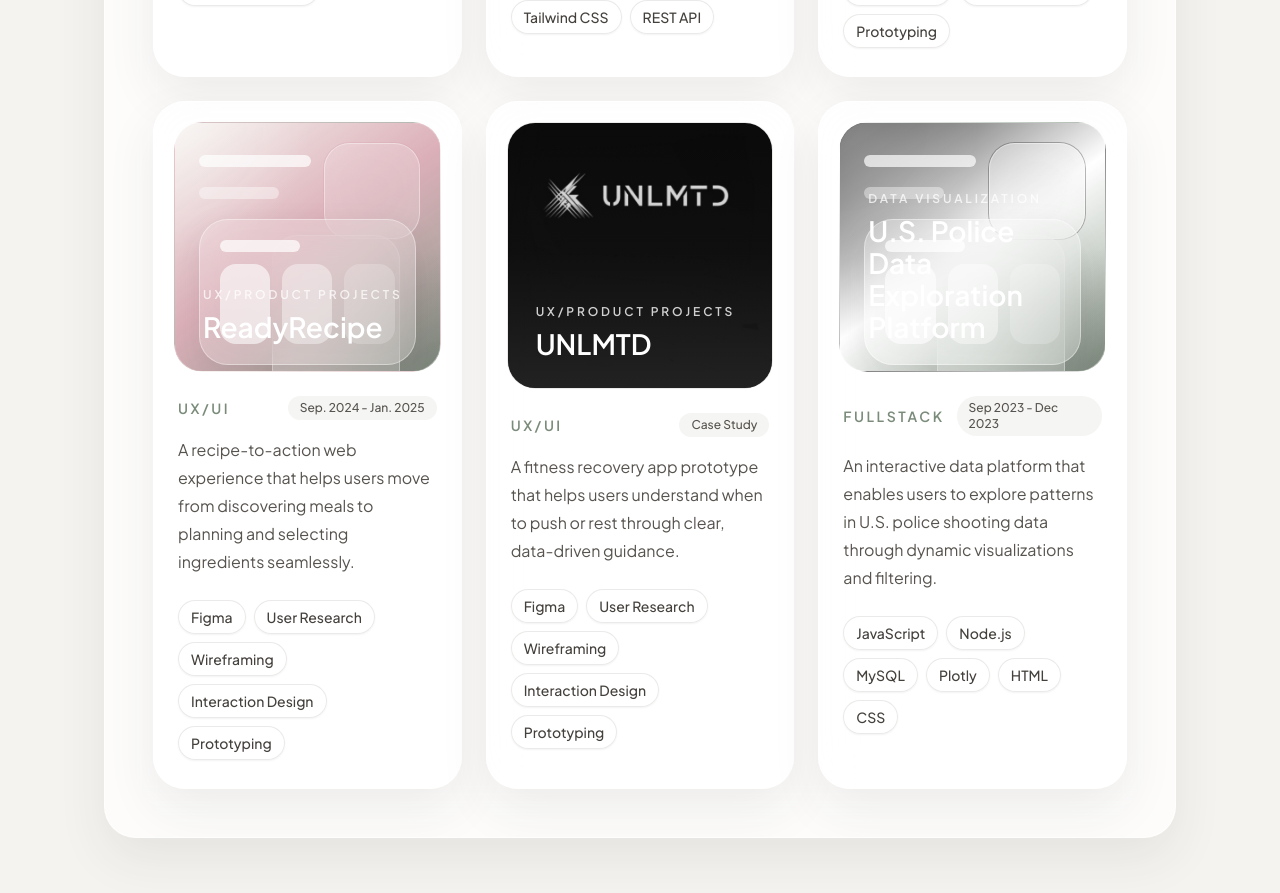
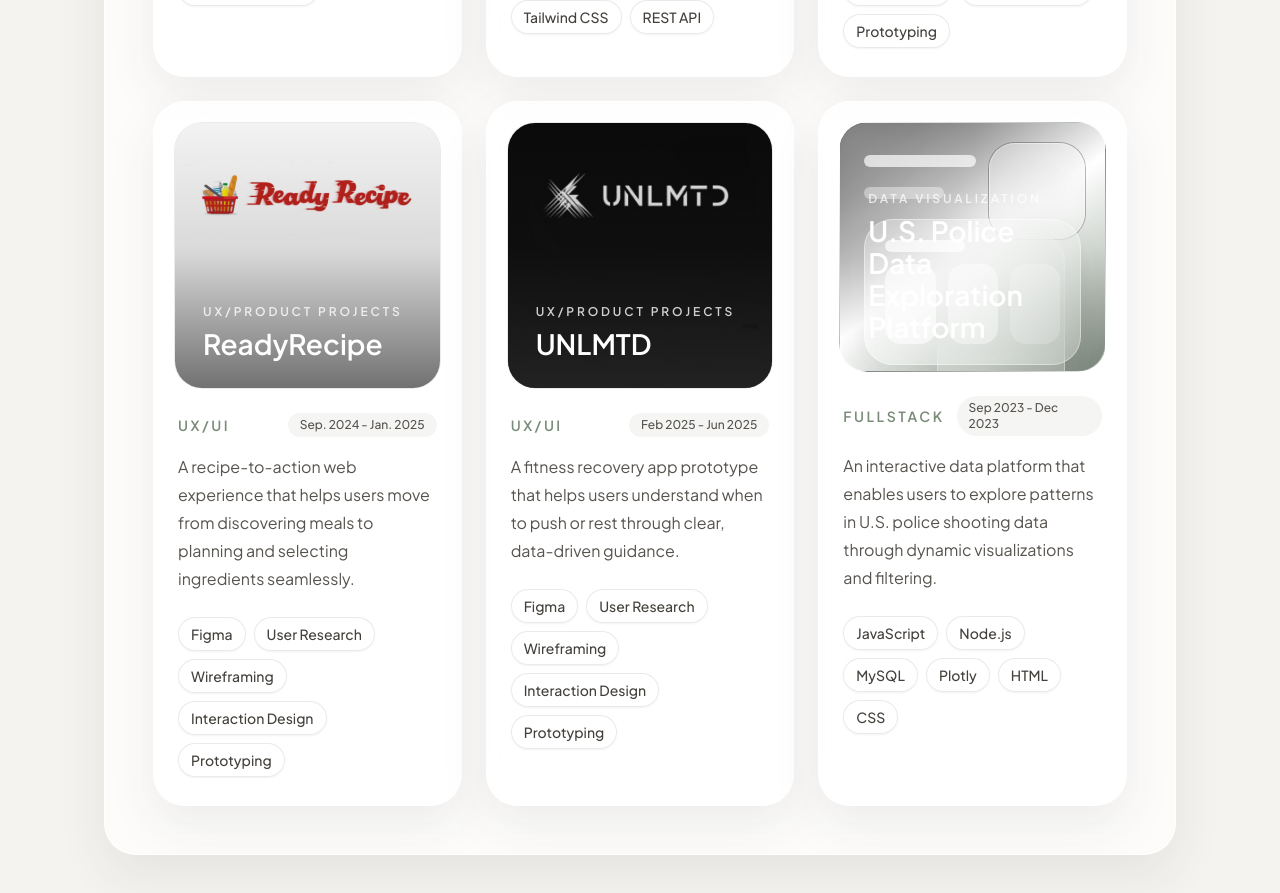
Before and after one commit to 911219fufu-tech/Portfolio, a React (Vite) app: page /projects in a window 1280 px wide. Shown: the part 1060-1953 px from the top of the page. Built offline with nearby package versions, Linux system fonts and the light colour scheme.

Commit message:
Refactor code structure for improved readability and maintainability

```diff
--- a/src/components/ProjectVisual.jsx
+++ b/src/components/ProjectVisual.jsx
@@ -5,6 +5,7 @@ export default function ProjectVisual({
   accent,
   image,
   className = "",
+  showOverlay = true,
 }) {
   if (image) {
     return (
@@ -16,6 +17,8 @@ export default function ProjectVisual({
           alt={`${title} project cover`}
           className="h-full w-full object-cover object-top"
         />
+        {showOverlay ? (
+          <>
             <div className="absolute inset-0 bg-[linear-gradient(180deg,rgba(46,46,46,0.06)_0%,rgba(46,46,46,0.18)_48%,rgba(46,46,46,0.68)_100%)]" />
             <div className="absolute bottom-0 left-0 right-0 p-6 sm:p-7">
               <p className="text-xs font-semibold uppercase tracking-[0.24em] text-white/80">
@@ -25,6 +28,8 @@ export default function ProjectVisual({
                 {title}
               </h3>
             </div>
+          </>
+        ) : null}
       </div>
     );
   }
@@ -50,6 +55,7 @@ export default function ProjectVisual({
           <div className="h-20 rounded-2xl bg-white/20" />
         </div>
       </div>
+      {showOverlay ? (
         <div className="absolute bottom-0 left-0 right-0 p-6 sm:p-7">
           <p className="text-xs font-semibold uppercase tracking-[0.24em] text-white/75">
             {subtitle}
@@ -58,6 +64,7 @@ export default function ProjectVisual({
             {title}
           </h3>
         </div>
+      ) : null}
     </div>
   );
 }
--- a/src/data/portfolioData.js
+++ b/src/data/portfolioData.js
@@ -1,5 +1,7 @@
 import unlmedDetail from "../assets/projects/unlmed-detail.png";
 import unlmtdCover from "../assets/projects/unlmtd-cover.jpeg";
+import readyRecipeCover from "../assets/projects/readyrecipe-cover.jpeg";
+import readyRecipeDetail from "../assets/projects/readyrecipe-detail.jpeg";
 
 export const navItems = [
   { path: "/", label: "Home" },
@@ -417,6 +419,8 @@ export const projects = [
   discipline: "UX/UI",
   track: "UX/Product Projects",
   timeline: "Sep. 2024 - Jan. 2025",
+  cardImage: readyRecipeCover,
+  image: readyRecipeDetail,
 
   shortDescription:
     "A recipe-to-action web experience that helps users move from discovering meals to planning and selecting ingredients seamlessly.",
@@ -493,6 +497,7 @@ export const projects = [
     title: "UNLMTD",
     discipline: "UX/UI",
     track: "UX/Product Projects",
+    timeline: "Feb 2025 - Jun 2025",
     cardImage: unlmtdCover,
     image: unlmedDetail,
 
--- a/src/pages/ProjectDetailPage.jsx
+++ b/src/pages/ProjectDetailPage.jsx
@@ -172,6 +172,7 @@ export default function ProjectDetailPage() {
                   accent={project.accent}
                   image={project.image}
                   className="aspect-[387/199] min-h-0"
+                  showOverlay={false}
                 />
               </div>
             </div>
```
Also changed, not shown: src/assets/projects/readyrecipe-cover.jpeg (added), src/assets/projects/readyrecipe-detail.jpeg (added). Lines whose indentation alone changed are shown as unchanged.
